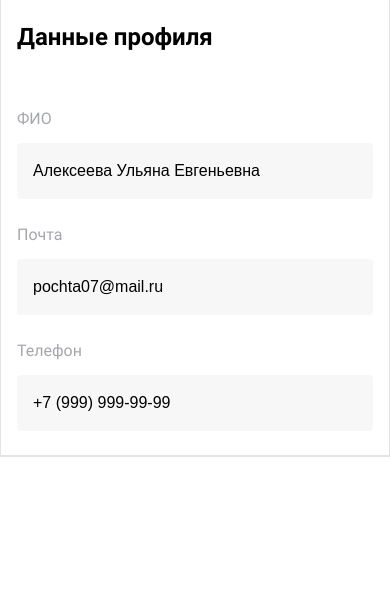
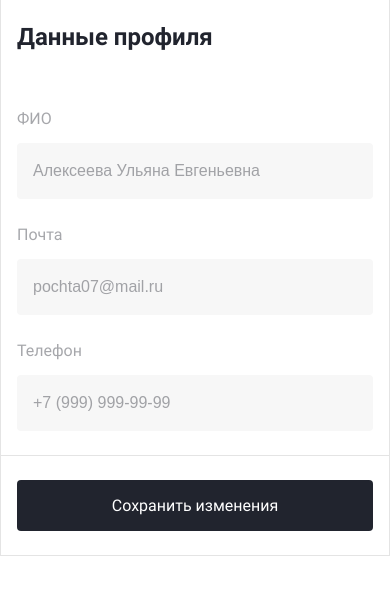
Before and after one commit to Katyusha0901/cedro-test, a website: page dev/html/index.html in a window 390 px wide. Shown: the part 219-814 px from the top of the page. Drawn offline with nearby package versions, Linux system fonts and the light colour scheme; files that its build step writes are made by us from their sources.

Commit message:
created save cahges part

```diff
--- a/dev/html/index.html
+++ b/dev/html/index.html
@@ -178,8 +178,10 @@
           </div>
         </div>
       </div>
+
       <div class="profile border">
         <div class="profile__title border">ПРОФИЛЬ</div>
+
         <div class="profile__data">
           <div class="profile__data-title">Данные профиля</div>
           <div class="profile__form">
@@ -200,6 +202,10 @@
             </div>
           </div>
         </div>
+
+        <div class="profile__save-changes">
+          <div class="profile__save-changes-button">Сохранить изменения</div>
+        </div>
       </div>
     </div>
   </body>
--- a/dev/styles/scss/main-content/profile.scss
+++ b/dev/styles/scss/main-content/profile.scss
@@ -23,6 +23,7 @@
   &__data-title {
     font-size: 24px;
     font-weight: 500;
+    color: #21242e;
   }
 
   &__form {
@@ -54,5 +55,36 @@
     font-size: 16px;
     line-height: 24px;
     padding: 16px;
+    color: rgba($color: #21242e, $alpha: 0.4);
+
+    &:hover {
+      color: #21242e;
+    }
+
+    &:focus {
+      border: solid 1px #000000;
+      color: #21242e;
+    }
+  }
+
+  &__save-changes {
+    padding: 76px;
+  }
+
+  &__save-changes-button {
+    background-color: #21242e;
+    border-radius: 4px;
+    padding: 16px 32px;
+    color: #ffffff;
+    width: 231px;
+    text-align: center;
+
+    &:hover {
+      background-color: #d0bc7a;
+    }
+
+    &:active {
+      opacity: 50%;
+    }
   }
 }
--- a/dev/styles/scss/mobile_responsive.scss
+++ b/dev/styles/scss/mobile_responsive.scss
@@ -79,6 +79,22 @@
     &__group-input {
       width: 100%;
     }
+
+    &__save-changes {
+      padding: 24px 16px;
+    }
+
+    &__save-changes-button {
+      width: 100%;
+
+      &:hover {
+        background-color: #d0bc7a;
+      }
+
+      &:active {
+        opacity: 50%;
+      }
+    }
   }
 }
 
```
